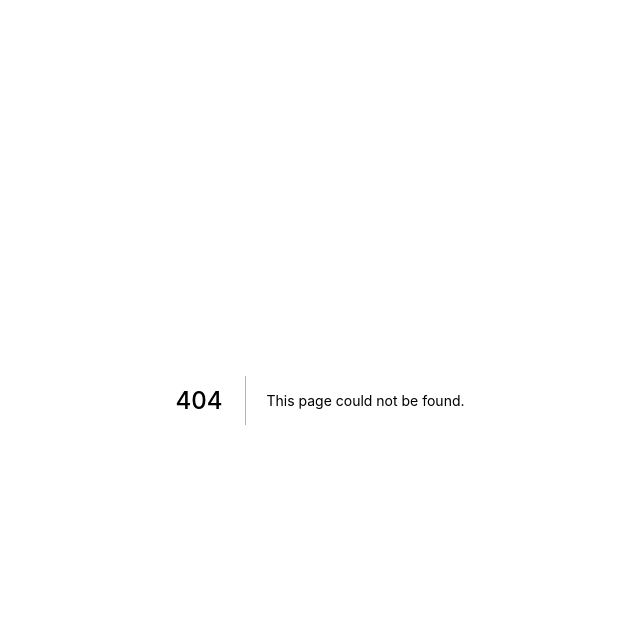
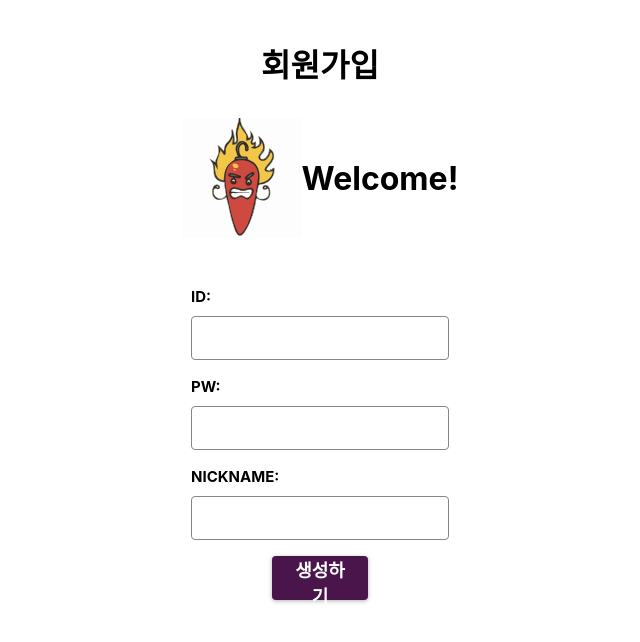
Before and after one commit to chiliclub/chili-chat-client, a Next.js app: page /signup in a window 1280 px wide. Before the commit this address had no page. Shown: the top 642 px of the page, without its empty margins (320-960 px from the left). Built offline with nearby package versions, Linux system fonts and the light colour scheme.

Commit message:
feat: implement signup page markup and corresponding utils using regex

```diff
--- /dev/null
+++ b/pages/signup/index.tsx
@@ -0,0 +1,113 @@
+import { useRouter } from "next/router";
+import React, { useEffect, useState } from "react";
+import Image from "next/image";
+import chiliEmoji from "@public/chili.svg";
+import {
+  Button,
+  Input,
+  Label,
+  Title,
+  Error,
+  Wrapper,
+  FormWrapper,
+} from "@styles/commonStyles";
+import { submitSignupInfo } from "@api/signup";
+import { checkPassword } from "@utils/checkPassword";
+
+const SignupPage = () => {
+  const router = useRouter();
+  const [id, setId] = useState<string>("");
+  const [password, setPassword] = useState<string>("");
+  const [nickname, setNickname] = useState<string>("");
+  const [isIdValid, setIsIdValid] = useState<boolean>(true);
+  const [isPasswordValid, setIsPasswordValid] = useState<boolean>(true);
+  const [isNicknameValid, setIsNicknameValid] = useState<boolean>(true);
+  const [isIdErrorShown, setIsIdErrorShown] = useState<boolean>(false);
+  const [isPasswordErrorShown, setIsPasswordErrorShown] =
+    useState<boolean>(false);
+  const [isNicknameErrorShown, setIsNicknameErrorShown] =
+    useState<boolean>(false);
+
+  const changeIdValue = (e: React.ChangeEvent<HTMLInputElement>) => {
+    setId(e.target.value);
+  };
+
+  const changePasswordValue = (e: React.ChangeEvent<HTMLInputElement>) => {
+    setPassword(e.target.value);
+  };
+
+  const changeNicknameValue = (e: React.ChangeEvent<HTMLInputElement>) => {
+    setNickname(e.target.value);
+  };
+
+  useEffect(() => {
+    setIsIdValid(id.length >= 5);
+    setIsPasswordValid(checkPassword(password));
+    setIsNicknameValid(nickname.length >= 2);
+  }, [id, password, nickname]);
+
+  const handleSubmit = async () => {
+    if (isIdValid && isPasswordValid && isNicknameValid) {
+      setIsIdErrorShown(false);
+      setIsPasswordErrorShown(false);
+      setIsNicknameErrorShown(false);
+      try {
+        await submitSignupInfo(id, password, nickname);
+        alert("생성되었습니다!");
+        router.push(`/login`);
+      } catch {}
+    } else {
+      setIsIdErrorShown(!isIdValid);
+      setIsPasswordErrorShown(!isPasswordValid);
+      setIsNicknameErrorShown(!isNicknameValid);
+    }
+  };
+
+  return (
+    <>
+      <Wrapper>
+        <Title>회원가입</Title>
+      </Wrapper>
+      <Wrapper>
+        <Image src={chiliEmoji} alt="chili" width={120} height={120} />
+        <Title>Welcome!</Title>
+      </Wrapper>
+      <FormWrapper>
+        <Label htmlFor="id">
+          <span>ID:</span>
+          <Input id="id" type="text" value={id} onChange={changeIdValue} />
+        </Label>
+        {isIdErrorShown && <Error>ID는 5글자 이상이어야 합니다.</Error>}
+        <Label htmlFor="password">
+          <span>PW:</span>
+          <Input
+            id="password"
+            type="password"
+            value={password}
+            onChange={changePasswordValue}
+          />
+        </Label>
+        {isPasswordErrorShown && (
+          <Error>
+            비밀번호는 8글자 이상에 숫자와 문자 각각 1글자 이상 포함해야 합니다.
+          </Error>
+        )}
+        <Label htmlFor="nickname">
+          <span>NICKNAME: </span>
+          <Input
+            id="nickname"
+            type="text"
+            value={nickname}
+            onChange={changeNicknameValue}
+          />
+        </Label>
+        {isNicknameErrorShown && (
+          <Error>닉네임은 2글자 이상이어야 합니다.</Error>
+        )}
+        <Button onClick={handleSubmit}>생성하기</Button>
+      </FormWrapper>
+    </>
+  );
+};
+
+export default SignupPage;
--- /dev/null
+++ b/src/utils/checkPassword.ts
@@ -0,0 +1,7 @@
+export const checkPassword = (inputText: string) => {
+  // 최소 8글자 이상, 영어 1글자와 숫자 1글자 포함
+  const validPassword = /^(?=.*[A-Za-z])(?=.*\d)[A-Za-z\d]{8,}$/;
+  if (inputText.match(validPassword)) {
+    return true;
+  } else return false;
+};
```
